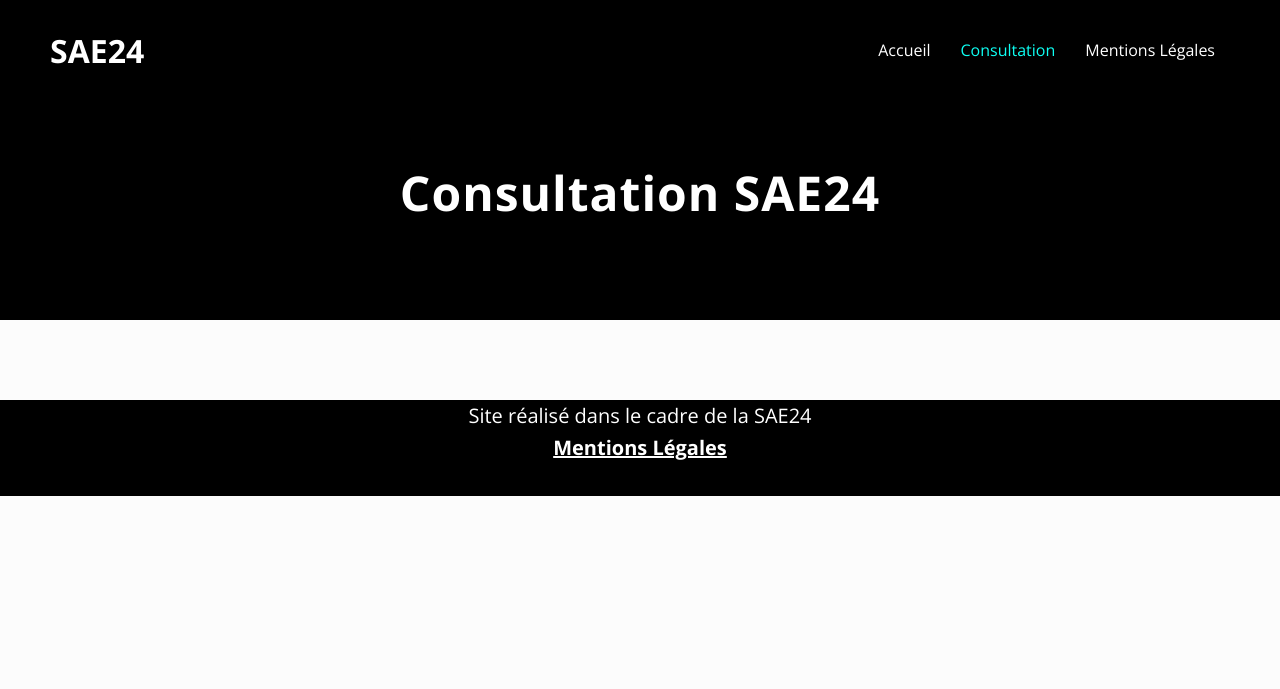
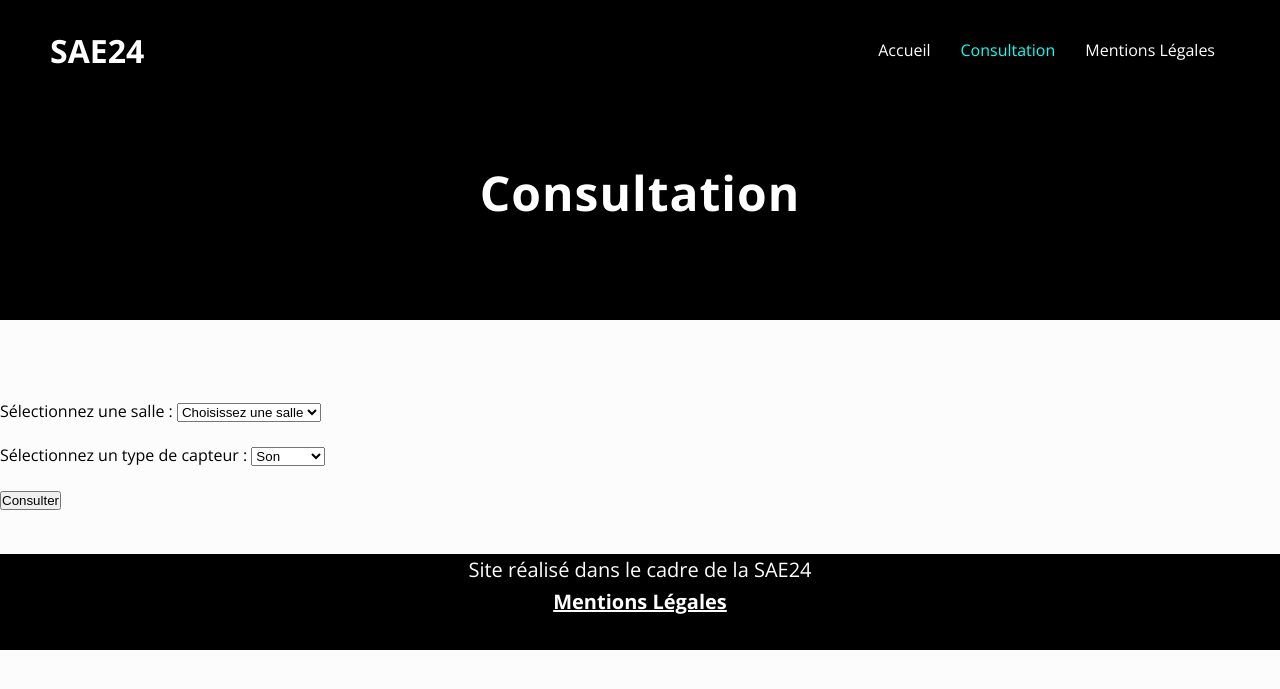
Before and after one commit to thomasclave/sae24, a PHP site: page /consultation.php in a window 1280 px wide. Shown: the top 689 px of the page. Run offline with PHP 8.4, Linux system fonts and the light colour scheme; tables that the repository leaves empty hold one stand-in row (values such as "Sample post").

Commit message:
Ajout du programme d'affichage du tableau

```diff
--- a/Web/consultation.php
+++ b/Web/consultation.php
@@ -1,20 +1,33 @@
+<?php
+include("mysql.php");
+
+// Récupération des noms de salles avec leurs longueurs et largeurs
+$requete_salles = "SELECT Nom, Longueur, Largeur FROM Salle";
+$resultat_salles = mysqli_query($id_bd, $requete_salles);
+
+if (!$resultat_salles) {
+    die("Erreur lors de l'exécution de la requête: " . mysqli_error($id_bd));
+}
+?>
+
 <!DOCTYPE html>
 <html lang="fr">
+
 <head>
     <meta charset="UTF-8">
     <meta name="viewport" content="width=device-width, initial-scale=1.0">
     <title>SAE24</title>
 
-    <!--CSS links-->
+    <!-- Liens CSS -->
     <link rel="stylesheet" href="./css/style.css">
 
-    <!--Policies links-->
+    <!-- Liens vers les polices -->
     <link href="http://fonts.googleapis.com/css?family=Open+Sans:300,400,700,400italic,700italic" rel="stylesheet" type="text/css">
     <link href="http://fonts.googleapis.com/css?family=Montserrat:400,700" rel="stylesheet" type="text/css">
+</head>
 
-</head>
 <body>
-    <!--Navbar-->
+    <!-- Barre de navigation -->
     <nav class="navbar">
         <a class="nav-nom" href="./index.php">SAE24</a>
         <ul class="nav-links">
@@ -24,21 +37,100 @@
         </ul>
     </nav>
 
-     <!--Title-->
+    <!-- Titre -->
     <header>
-     <h2>Consultation SAE24</h2>
+        <h2>Consultation</h2>
     </header>
 
     <main>
+        <form action="consultation.php" method="POST">
+            <label for="salle">Sélectionnez une salle :</label>
+            <select name="salle" id="salle" required>
+                <option value="">Choisissez une salle</option>
+                <?php
+                while ($row = mysqli_fetch_assoc($resultat_salles)) {
+                    $nomSalle = $row['Nom'];
+                    echo "<option value='$nomSalle'>$nomSalle</option>";
+                }
+                ?>
+            </select>
+            <br><br>
+
+            <label for="capteur">Sélectionnez un type de capteur :</label>
+            <select name="capteur" id="capteur" required>
+                <option value="Son">Son</option>
+                <option value="UltraSon">UltraSon</option>
+            </select>
+            <br><br>
+
+            <input type="submit" value="Consulter">
+        </form>
+
+        <!-- Affichage du tableau uniquement si le formulaire a été soumis -->
+        <?php
+        if ($_SERVER["REQUEST_METHOD"] == "POST" && isset($_POST["salle"]) && isset($_POST["capteur"])) {
+            // Récupération de la salle sélectionnée
+            $salle = $_POST["salle"];
+            $capteur = $_POST["capteur"];
+
+            // Récupération de la longueur et largeur de la salle depuis la base de données
+            $requete_info_salle = "SELECT Longueur, Largeur FROM Salle WHERE Nom = '$salle'";
+            $resultat_info_salle = mysqli_query($id_bd, $requete_info_salle);
+
+            if (!$resultat_info_salle) {
+                die("Erreur lors de l'exécution de la requête: " . mysqli_error($id_bd));
+            }
+
+            // Vérification si la salle existe
+            if (mysqli_num_rows($resultat_info_salle) > 0) {
+                $row_salle = mysqli_fetch_assoc($resultat_info_salle);
+                $longueur = $row_salle['Longueur'];
+                $largeur = $row_salle['Largeur'];
+
+                // Construction du tableau en fonction du type de capteur
+                echo "<h3>Résultats pour la salle $salle avec le capteur $capteur</h3>";
+                if ($capteur == "Son") {
+                    echo "<table class='Damier' border='1'>";
+                    for ($i = 1; $i <= $largeur; $i++) {
+                        echo "<tr>";
+                        for ($j = 1; $j <= $longueur; $j++) {
+                            echo "<td id='S$i-$j'>-</td>";
+                        }
+                        echo "</tr>";
+                    }
+                    echo "</table>";
+                } elseif ($capteur == "UltraSon") {
+                    // Tableau spécifique pour UltraSon (1 ligne x 4 colonnes)
+                    echo "<table class='Damier_droit' border='1'>";
+                    echo "<tr>";
+                        echo "<td id='U1-1'>-</td>";
+                        echo "<td id='U1-2'>-</td>";
+                        echo "<td id='U1-3'>-</td>";
+                        echo "<td id='U1-4'>-</td>";
+                    echo "</tr>";
+                    echo "</table>";
+                }
+            } else {
+                echo "<p>Aucune information trouvée pour la salle sélectionnée.</p>";
+            }
+        }
 
 
+        ?>
+
+        <br><br>
     </main>
 
-<!--Footer-->
+    <!-- Pied de page -->
     <footer>
         Site réalisé dans le cadre de la SAE24<br>
         <a href="./mentions-legales.html">Mentions Légales</a><br>
     </footer>
 
 </body>
+
 </html>
+
+<?php
+mysqli_close($id_bd);
+?>
```
Lines whose indentation alone changed are shown as unchanged.
